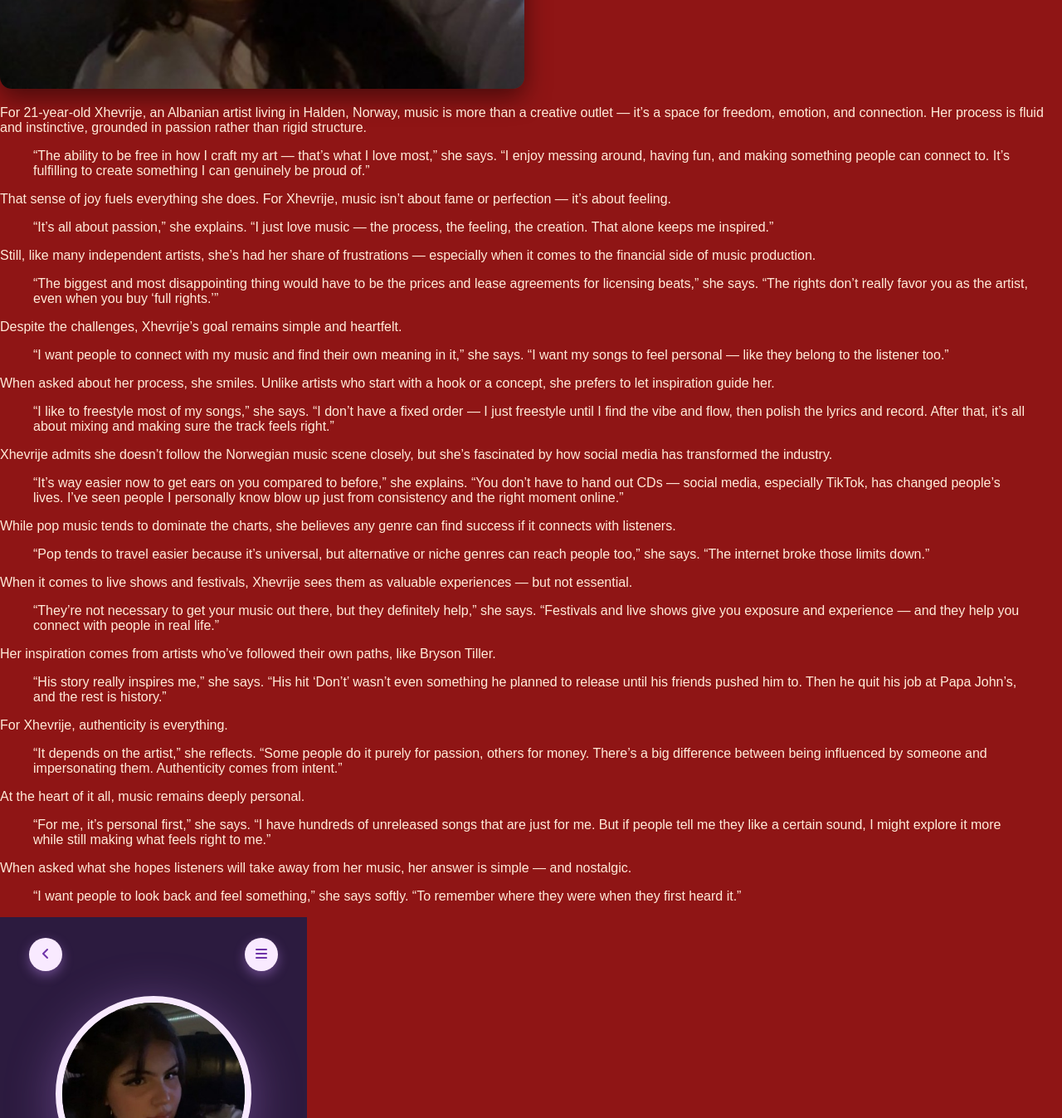
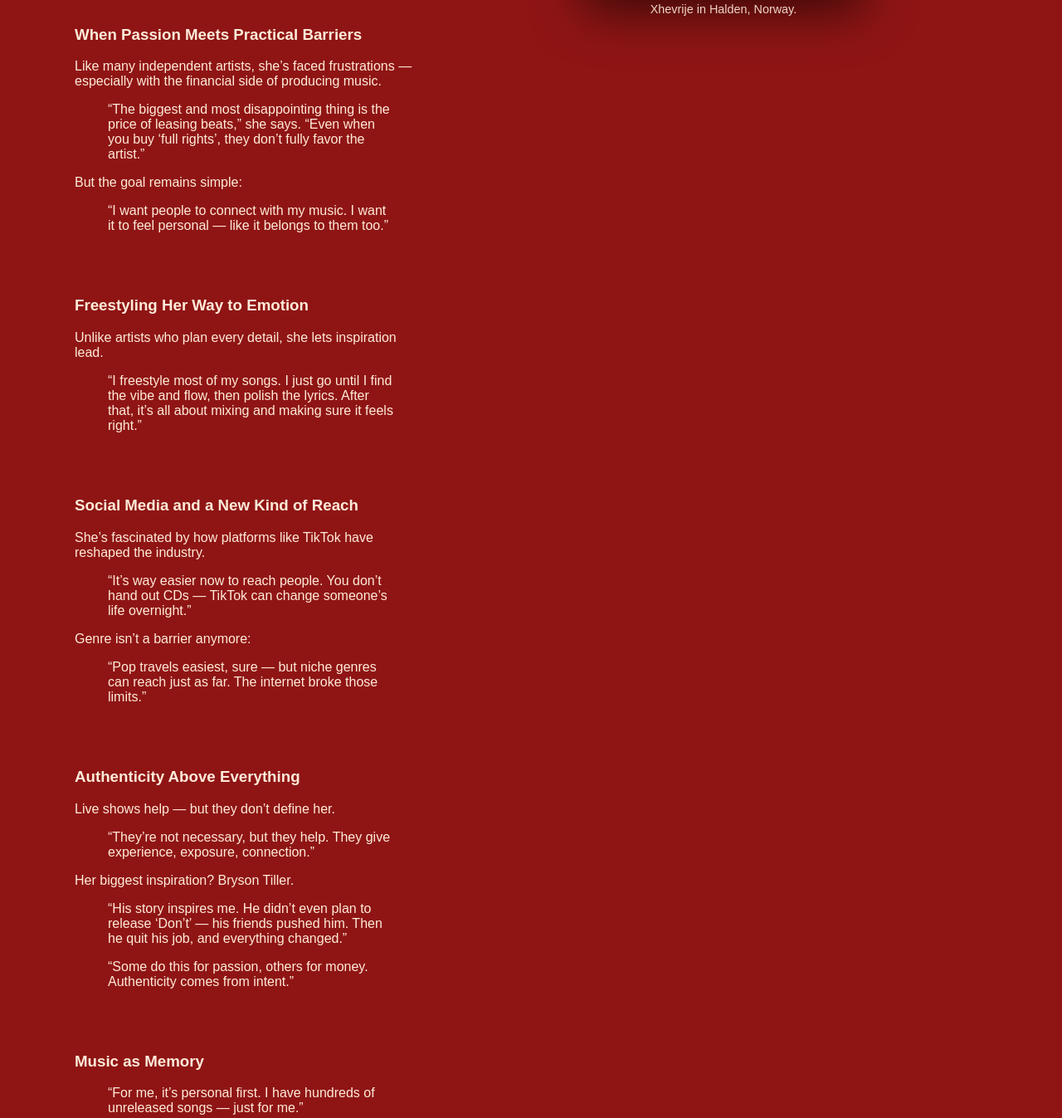
Before and after one commit to RikkeSHu/ComDes, a plain HTML site: page music.html in a window 1280 px wide. Shown: the part 1831-3178 px from the top of the page at 83% size. Drawn offline with Linux system fonts and the light colour scheme.

Commit message:
må endre teksten her,
samme utgangspunkt som med radin

```diff
--- a/music.html
+++ b/music.html
@@ -84,84 +84,147 @@
                     </div>
                 </article>
 
-                <article id="xhevrije-story">
+                <article id="xhevrije-story" class="xhevrije-story">
+                    <div class="story-inner">
+
+                        <!-- VENSTRE: TEKST -->
+                        <div class="story-text">
+
+                            <!-- BLOKK 1 -->
+                            <div class="story-block fade">
                                 <h3>Finding Freedom in Sound: An Interview with Xhevrije</h3>
                                 <p><strong>By Rikke Strand Husby, Student at Høgskolen i Østfold (HiØ)</strong></p>
 
-                    <img src="../ComDes/music_images/Xhevrije_music - Copy.jpg" class="gallery-img" alt="portrettbilde av Xhevrije">
+                                <p>
+                                    For 21-year-old Xhevrije, an Albanian artist living in Halden, Norway, music is more than a creative outlet —
+                                    it’s a space for freedom, emotion, and connection. Her process is fluid and instinctive, grounded in passion rather than rigid structure.
+                                </p>
 
-                    <p>For 21-year-old Xhevrije, an Albanian artist living in Halden, Norway, music is more than a creative outlet — it’s a space for freedom, emotion, and connection. Her process is fluid and instinctive, grounded in passion rather than rigid structure.</p>
                                 <blockquote>
-                    “The ability to be free in how I craft my art — that’s what I love most,” she says. “I enjoy messing around, having fun, and making something people can connect to. It’s fulfilling to create something I can genuinely be proud of.”
+                                    “The ability to be free in how I craft my art — that’s what I love most,” she says.
+                                    “Messing around, having fun, and creating something people can connect to —
+                                    that makes me proud.”
                                 </blockquote>
 
-                    <p>That sense of joy fuels everything she does. For Xhevrije, music isn’t about fame or perfection — it’s about feeling.</p>
+                                <p>
+                                    For Xhevrije, music isn’t about perfection or fame — it’s about feeling.
+                                </p>
 
                                 <blockquote>
-                    “It’s all about passion,” she explains. “I just love music — the process, the feeling, the creation. That alone keeps me inspired.”
+                                    “It’s all about passion. I just love music — the process, the feeling, the creation.
+                                    That’s what keeps me going.”
+                                </blockquote>
+                            </div>
+
+                            <!-- BLOKK 2 -->
+                            <div class="story-block fade">
+                                <h3>When Passion Meets Practical Barriers</h3>
+
+                                <p>
+                                    Like many independent artists, she’s faced frustrations — especially with the financial side of producing music.
+                                </p>
+
+                                <blockquote>
+                                    “The biggest and most disappointing thing is the price of leasing beats,” she says.
+                                    “Even when you buy ‘full rights’, they don’t fully favor the artist.”
                                 </blockquote>
 
-                    <p>Still, like many independent artists, she’s had her share of frustrations — especially when it comes to the financial side of music production.</p>
+                                <p>
+                                    But the goal remains simple:
+                                </p>
 
                                 <blockquote>
-                    “The biggest and most disappointing thing would have to be the prices and lease agreements for licensing beats,” she says. “The rights don’t really favor you as the artist, even when you buy ‘full rights.’”
+                                    “I want people to connect with my music.
+                                    I want it to feel personal — like it belongs to them too.”
+                                </blockquote>
+                            </div>
+
+                            <!-- BLOKK 3 -->
+                            <div class="story-block fade">
+                                <h3>Freestyling Her Way to Emotion</h3>
+
+                                <p>
+                                    Unlike artists who plan every detail, she lets inspiration lead.
+                                </p>
+
+                                <blockquote>
+                                    “I freestyle most of my songs.
+                                    I just go until I find the vibe and flow, then polish the lyrics.
+                                    After that, it’s all about mixing and making sure it feels right.”
+                                </blockquote>
+                            </div>
+
+                            <!-- BLOKK 4 -->
+                            <div class="story-block fade">
+                                <h3>Social Media and a New Kind of Reach</h3>
+
+                                <p>
+                                    She’s fascinated by how platforms like TikTok have reshaped the industry.
+                                </p>
+
+                                <blockquote>
+                                    “It’s way easier now to reach people.
+                                    You don’t hand out CDs — TikTok can change someone’s life overnight.”
                                 </blockquote>
 
-                    <p>Despite the challenges, Xhevrije’s goal remains simple and heartfelt.</p>
+                                <p>
+                                    Genre isn’t a barrier anymore:
+                                </p>
 
                                 <blockquote>
-                    “I want people to connect with my music and find their own meaning in it,” she says. “I want my songs to feel personal — like they belong to the listener too.”
+                                    “Pop travels easiest, sure — but niche genres can reach just as far.
+                                    The internet broke those limits.”
+                                </blockquote>
+                            </div>
+
+                            <!-- BLOKK 5 -->
+                            <div class="story-block fade">
+                                <h3>Authenticity Above Everything</h3>
+
+                                <p>
+                                    Live shows help — but they don’t define her.
+                                </p>
+
+                                <blockquote>
+                                    “They’re not necessary, but they help.
+                                    They give experience, exposure, connection.”
                                 </blockquote>
 
-                    <p>When asked about her process, she smiles. Unlike artists who start with a hook or a concept, she prefers to let inspiration guide her.</p>
+                                <p>
+                                    Her biggest inspiration? Bryson Tiller.
+                                </p>
 
                                 <blockquote>
-                    “I like to freestyle most of my songs,” she says. “I don’t have a fixed order — I just freestyle until I find the vibe and flow, then polish the lyrics and record. After that, it’s all about mixing and making sure the track feels right.”
+                                    “His story inspires me.
+                                    He didn’t even plan to release ‘Don’t’ — his friends pushed him.
+                                    Then he quit his job, and everything changed.”
                                 </blockquote>
 
-                    <p>Xhevrije admits she doesn’t follow the Norwegian music scene closely, but she’s fascinated by how social media has transformed the industry.</p>
+                                <blockquote>
+                                    “Some do this for passion, others for money.
+                                    Authenticity comes from intent.”
+                                </blockquote>
+                            </div>
+
+                            <!-- BLOKK 6 -->
+                            <div class="story-block fade">
+                                <h3>Music as Memory</h3>
 
                                 <blockquote>
-                    “It’s way easier now to get ears on you compared to before,” she explains. “You don’t have to hand out CDs — social media, especially TikTok, has changed people’s lives. I’ve seen people I personally know blow up just from consistency and the right moment online.”
+                                    “For me, it’s personal first.
+                                    I have hundreds of unreleased songs — just for me.”
                                 </blockquote>
 
-                    <p>While pop music tends to dominate the charts, she believes any genre can find success if it connects with listeners.</p>
+                                <blockquote>
+                                    “I want people to look back and feel something.
+                                    To remember where they were when they first heard it.”
+                                </blockquote>
+                            </div>
 
-                    <blockquote>
-                    “Pop tends to travel easier because it’s universal, but alternative or niche genres can reach people too,” she says. “The internet broke those limits down.”
-                    </blockquote>
+                            <!-- BLOKK 7 – MUSIKKSPILLER -->
+                            <div class="story-block fade">
+                                <h3>Listen to “Shawty – Shortened Version”</h3>
 
-                    <p>When it comes to live shows and festivals, Xhevrije sees them as valuable experiences — but not essential.</p>
-
-                    <blockquote>
-                    “They’re not necessary to get your music out there, but they definitely help,” she says. “Festivals and live shows give you exposure and experience — and they help you connect with people in real life.”
-                    </blockquote>
-
-                    <p>Her inspiration comes from artists who’ve followed their own paths, like Bryson Tiller.</p>
-
-                    <blockquote>
-                    “His story really inspires me,” she says. “His hit ‘Don’t’ wasn’t even something he planned to release until his friends pushed him to. Then he quit his job at Papa John’s, and the rest is history.”
-                    </blockquote>
-
-                    <p>For Xhevrije, authenticity is everything.</p>
-
-                    <blockquote>
-                    “It depends on the artist,” she reflects. “Some people do it purely for passion, others for money. There’s a big difference between being influenced by someone and impersonating them. Authenticity comes from intent.”
-                    </blockquote>
-
-                    <p>At the heart of it all, music remains deeply personal.</p>
-
-                    <blockquote>
-                    “For me, it’s personal first,” she says. “I have hundreds of unreleased songs that are just for me. But if people tell me they like a certain sound, I might explore it more while still making what feels right to me.”
-                    </blockquote>
-
-                    <p>When asked what she hopes listeners will take away from her music, her answer is simple — and nostalgic.</p>
-
-                    <blockquote>
-                    “I want people to look back and feel something,” she says softly. “To remember where they were when they first heard it.”
-                    </blockquote>
-                </article>
-                                        <!-- MUSIKKSPILLEREN XHEVRIJE  -->
                                 <div class="music-container">
                                     <div class="music-player xhevrije-theme">
                                         <nav>
@@ -172,7 +235,7 @@
                                                 <i class="fa-solid fa-bars"></i>
                                             </div>
                                         </nav>
-                                    <img src="../ComDes/music_images/Xhevrije_music.jpg" class="song-img" alt="Album cover">
+                                        <img src="../ComDes/music_images/Xhevrije_music.jpg" class="song-img" alt="Cover art for Shawty - Shortened Version">
                                         <h1>Shawty - Shortened Version</h1>
                                         <p>Xhevrije</p>
 
@@ -188,7 +251,21 @@
                                         </div>
                                     </div>
                                 </div>
-                            <!-- SLUTT MUSIKKSPILLEREN XHEVRIJE  -->
+                            </div>
+                        </div>
+
+                        <!-- HØYRE: PORTRETT -->
+                        <div class="portrett-wrapper fade">
+                            <img src="../ComDes/music_images/Xhevrije_music - Copy.jpg" class="portrett-img" alt="portrettbilde av Xhevrije">
+                            <p class="caption">Xhevrije in Halden, Norway.</p>
+                        </div>
+
+                    </div>
+                </article>
+
+
+
+
 
 
                 <br><br>
```
Lines whose indentation alone changed are shown as unchanged.
